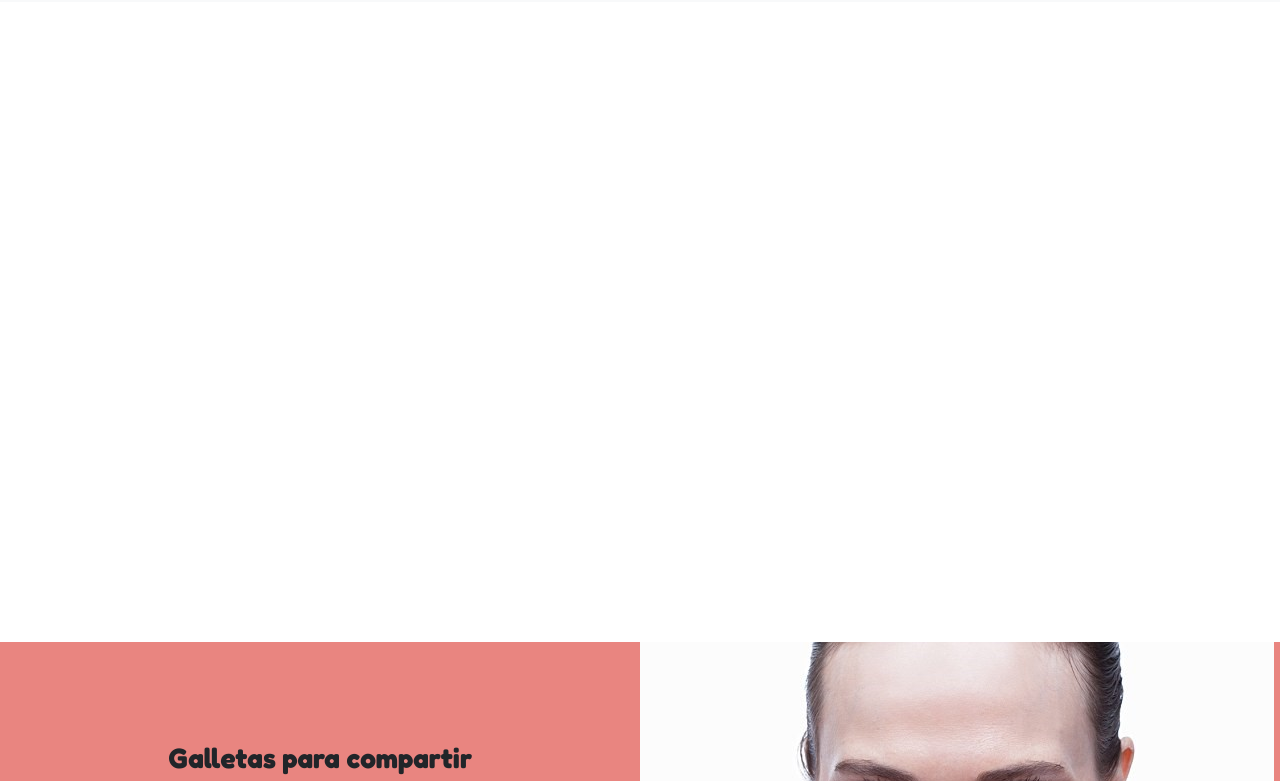
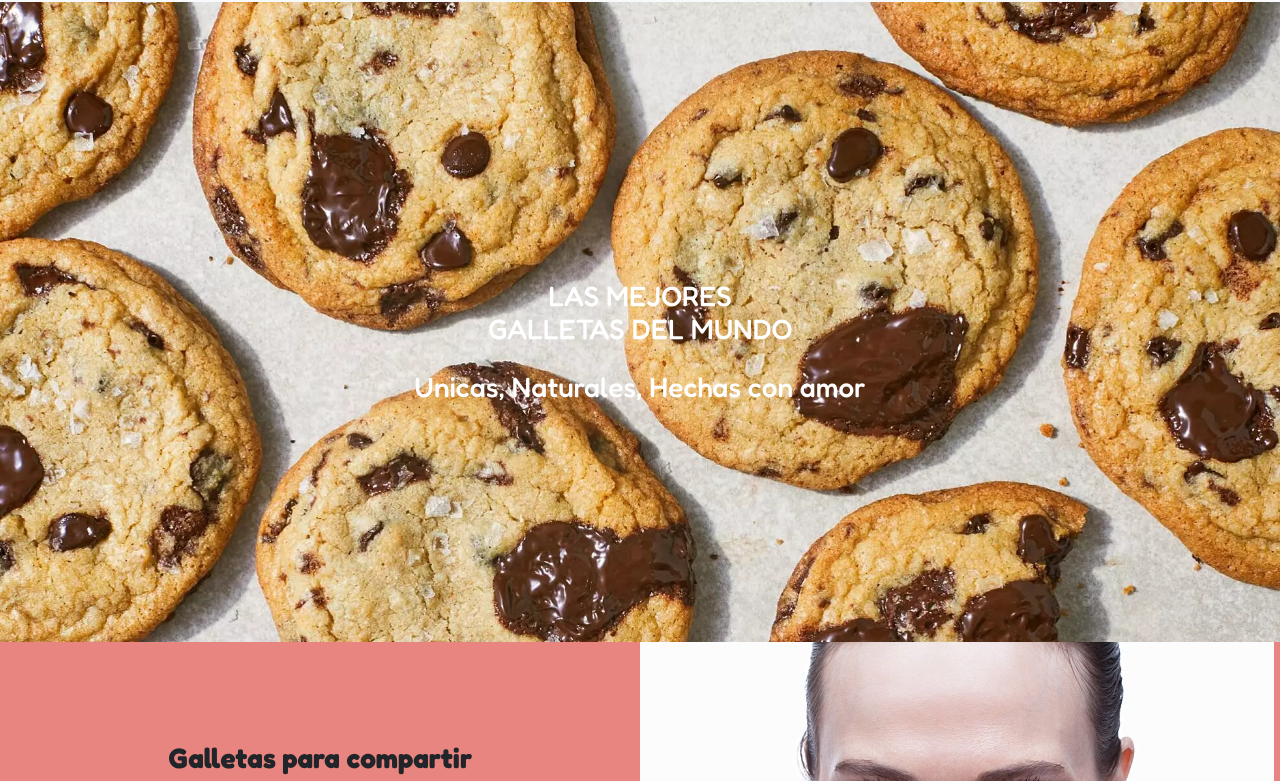
Before and after one commit to RicardoFalconDev/bootstrap-desafio-1, a plain HTML site: page index.html in a window 1280 px wide. Shown: the part 62-843 px from the top of the page. Drawn offline with Linux system fonts and the light colour scheme.

Commit message:
Update estilos.css

```diff
--- a/css/estilos.css
+++ b/css/estilos.css
@@ -13,12 +13,6 @@
 #imglogo {
     width: 80px;
 }
-/*header {
-    background-image: url(resources/img/img-portada.jpg);
-    background-size: cover;
-    height: 90vh;
-    position: relative;
-}*/
 
 @media (min-width: 912px ) {
 
@@ -32,7 +26,7 @@
 }
 
 #row-fila1 {
-    background-image: url(resources/img/img-portada.jpg)!important;
+    background-image: url(/resources/img/img-portada.jpg);
     background-size: cover;
     background-position: center;
     height: 80vh;
```
